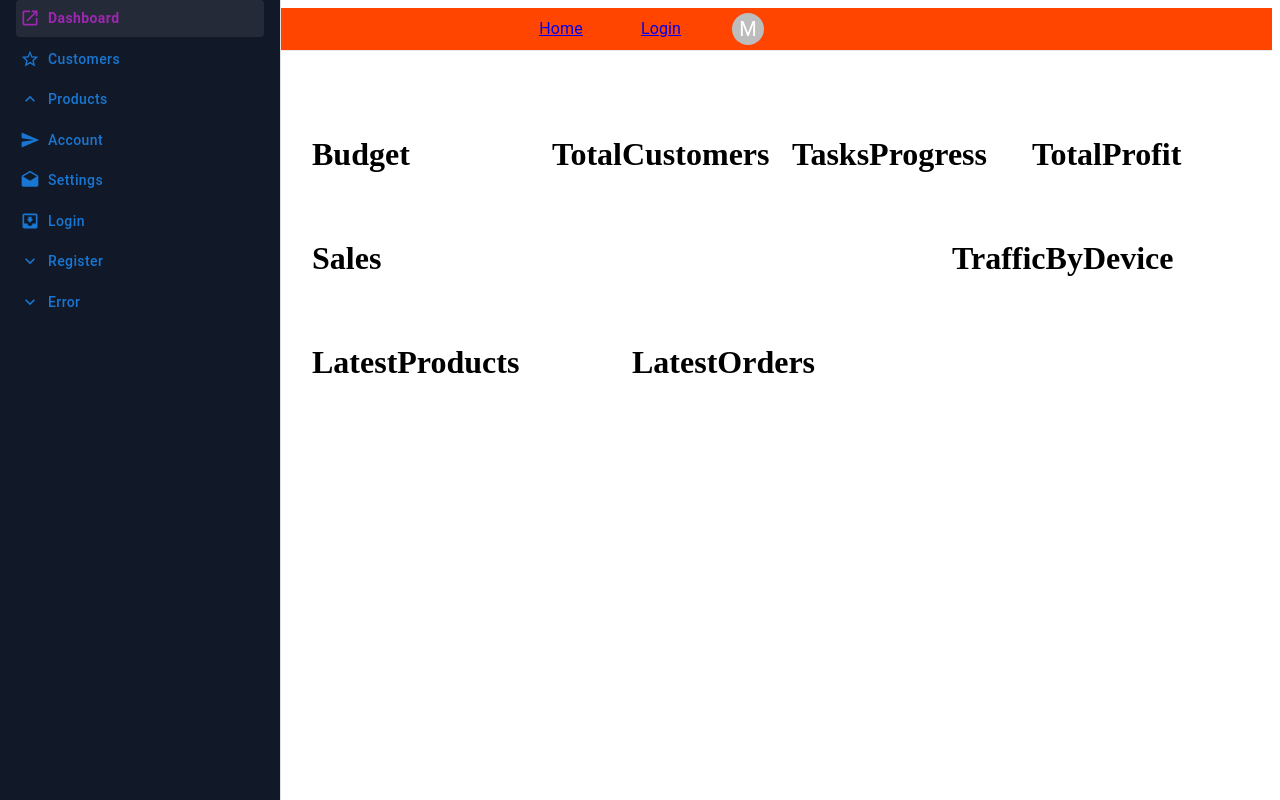
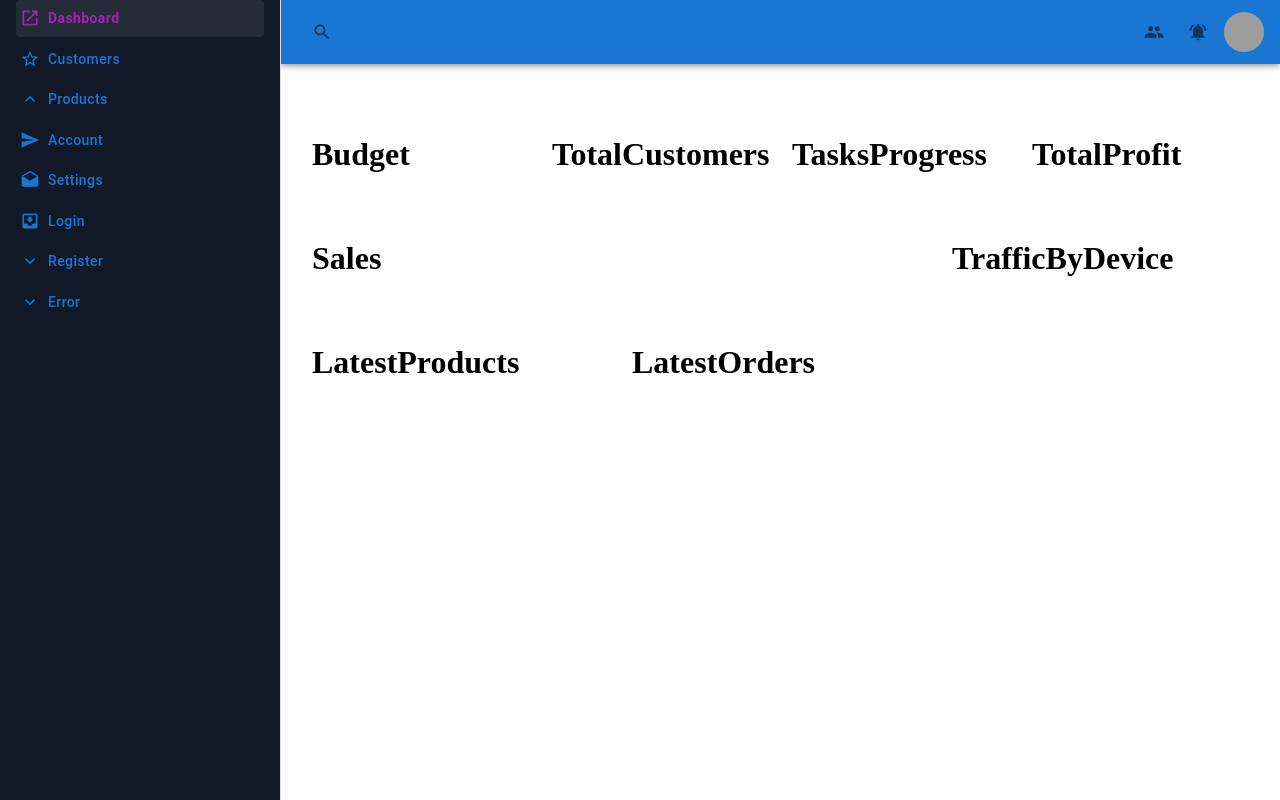
Before and after one commit to LeoD-E1/my-dashboard, a React (Create React App) app: page /dashboard in a window 1280 px wide. Built offline with nearby package versions, Linux system fonts and the light colour scheme; grey boxes are pictures that could not be loaded.

Commit message:
new navbar

```diff
--- a/src/views/UserLoggedIn/Dashboard/components/DashboardLayout.tsx
+++ b/src/views/UserLoggedIn/Dashboard/components/DashboardLayout.tsx
@@ -2,7 +2,7 @@ import React, {useState} from "react";
 import Sidebar from "./Sidebar";
 import { Box} from '@mui/material';
 import { styled } from '@mui/material/styles';
-// import { DashboardNavbar } from './dashboard-navbar';
+import DashboardNavbar from './DashboardNavbar';
 
 const DashboardLayout = (props: any) => {
 
@@ -32,7 +32,7 @@ const DashboardLayout = (props: any) => {
           {children}
         </Box>
       </DashboardLayoutRoot>
-      {/* <DashboardNavbar onSidebarOpen={() => setSidebarOpen(true)} /> */}
+      <DashboardNavbar onSidebarOpen={() => setSidebarOpen(true)} />
       <Sidebar
         onClose={() => setSidebarOpen(false)}
         open={isSidebarOpen}
--- /dev/null
+++ b/src/views/UserLoggedIn/Dashboard/components/DashboardNavbar.tsx
@@ -0,0 +1,82 @@
+import styled from '@emotion/styled';
+import { AppBar, Avatar, Badge, Box, IconButton, Toolbar, Tooltip } from '@mui/material';
+import MenuIcon from '@mui/icons-material/Menu';
+import SearchIcon from '@mui/icons-material/Search';
+import NotificationsActiveIcon from '@mui/icons-material/NotificationsActive';
+import AccountCircleIcon from '@mui/icons-material/AccountCircle';
+import GroupIcon from '@mui/icons-material/Group';
+
+
+const DashboardNavbar = (props: any) => {
+  const { onSidebarOpen, ...other } = props;
+
+  return (
+    <>
+      <AppBar
+        sx={{
+          left: {
+            lg: 280
+          },
+          width: {
+            lg: 'calc(100% - 280px)'
+          }
+        }}
+        {...other}>
+        <Toolbar
+          disableGutters
+          sx={{
+            minHeight: 64,
+            left: 0,
+            px: 2
+          }}
+        >
+          <IconButton
+            onClick={onSidebarOpen}
+            sx={{
+              display: {
+                xs: 'inline-flex',
+                lg: 'none'
+              }
+            }}
+          >
+            <MenuIcon fontSize="small" />
+          </IconButton>
+          <Tooltip title="Search">
+            <IconButton sx={{ ml: 1 }}>
+              <SearchIcon fontSize="small" />
+            </IconButton>
+          </Tooltip>
+          <Box sx={{ flexGrow: 1 }} />
+          <Tooltip title="Contacts">
+            <IconButton sx={{ ml: 1 }}>
+              <GroupIcon fontSize="small" />
+            </IconButton>
+          </Tooltip>
+          <Tooltip title="Notifications">
+            <IconButton sx={{ ml: 1 }}>
+              <Badge
+                badgeContent={4}
+                color="primary"
+                variant="dot"
+              >
+                <NotificationsActiveIcon fontSize="small" />
+              </Badge>
+            </IconButton>
+          </Tooltip>
+          <Avatar
+            sx={{
+              height: 40,
+              width: 40,
+              ml: 1
+            }}
+            src="/static/images/avatars/avatar_1.png"
+          >
+            <AccountCircleIcon fontSize="small" />
+          </Avatar>
+        </Toolbar>
+      </AppBar>
+    </>
+  );
+};
+
+export default DashboardNavbar
```
